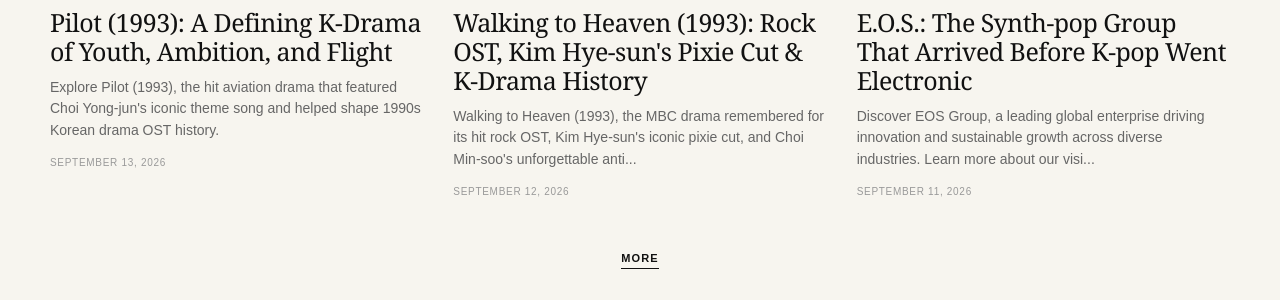
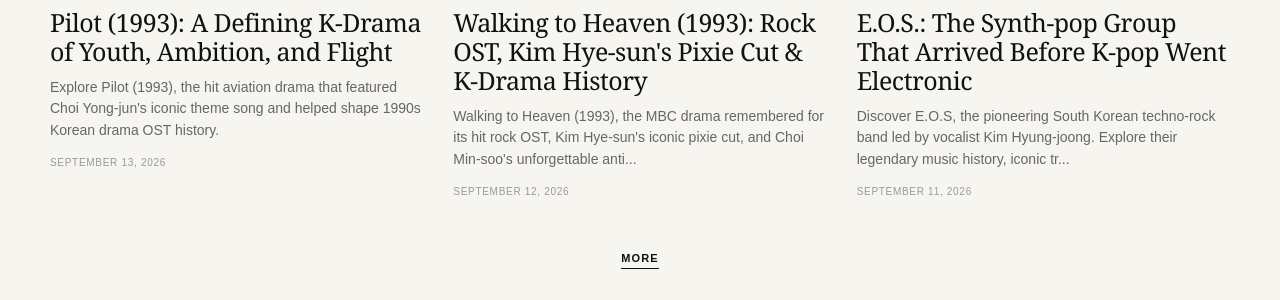
Before and after one commit to kpopkpedia/Kcurator, a Jekyll site: the page built from index.html, in a window 1280 px wide and 900 px high, scrolled down 1270 px. Shown: the part 222-522 px from the top of the window. Built offline with Jekyll 4.4.1, drawn with Linux system fonts in a browser that asks for light colours.

Commit message:
Update _posts/2026-09-12-eos-the-synth-pop-group-that-arrived-before-k-pop-went-electronic.md (via Pages CMS)

```diff
--- a/_posts/2026-09-12-eos-the-synth-pop-group-that-arrived-before-k-pop-went-electronic.md
+++ b/_posts/2026-09-12-eos-the-synth-pop-group-that-arrived-before-k-pop-went-electronic.md
@@ -2,9 +2,9 @@
 title: "E.O.S.: The Synth-pop Group That Arrived Before K-pop Went Electronic "
 date: 2026-09-11 11:19:00
 category: Old K-pop
-description: Discover EOS Group, a leading global enterprise driving innovation
-  and sustainable growth across diverse industries. Learn more about our vision
-  and businesses.
+description: Discover E.O.S, the pioneering South Korean techno-rock band led by
+  vocalist Kim Hyung-joong. Explore their legendary music history, iconic
+  tracks, and latest activities since their groundbreaking 1993 debut.
 permalink: 2026/07/old-k-pop-eos-synth-pop-group-that.html
 image: /assets/images/eos.jpg
 ---
```
